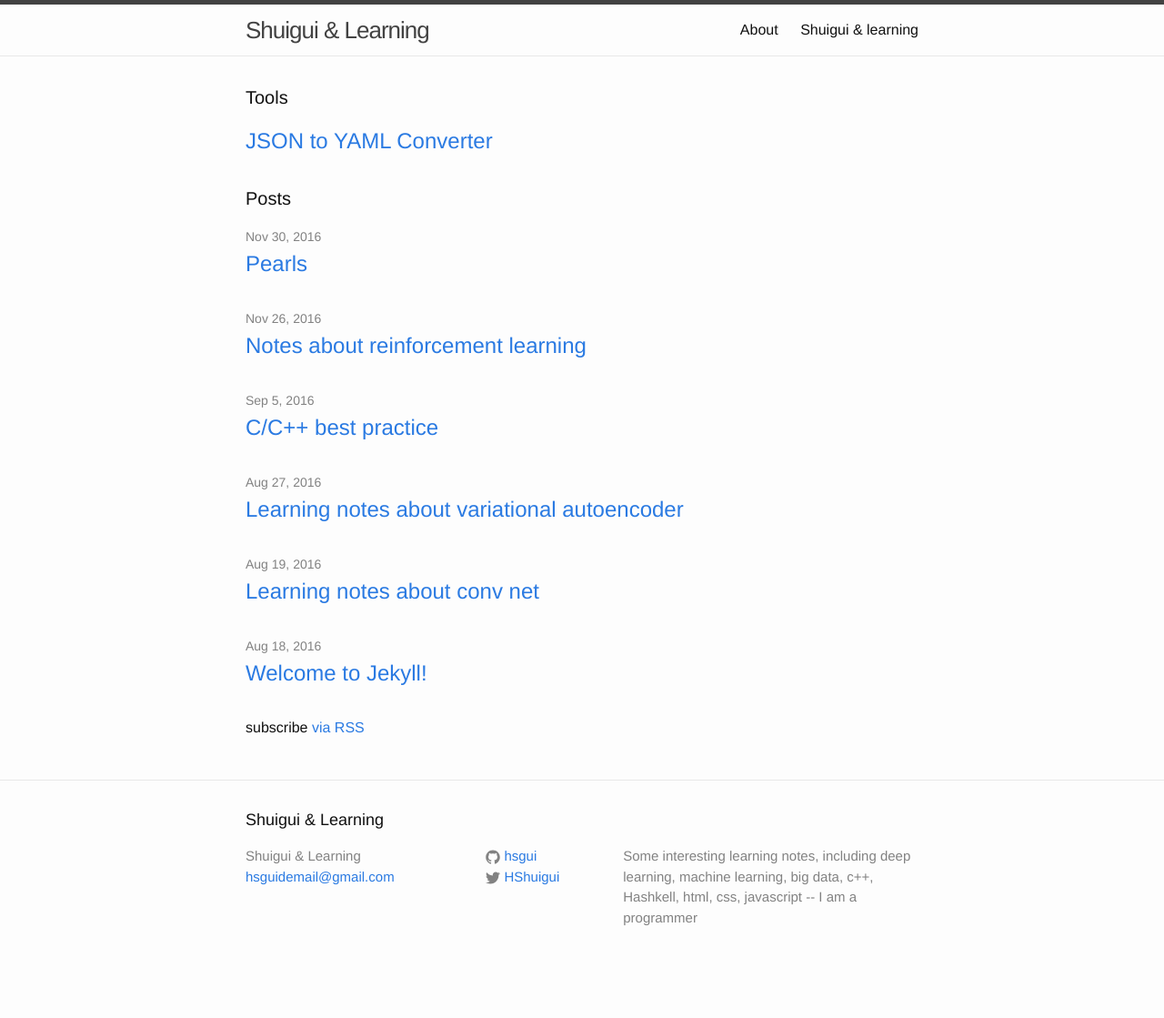
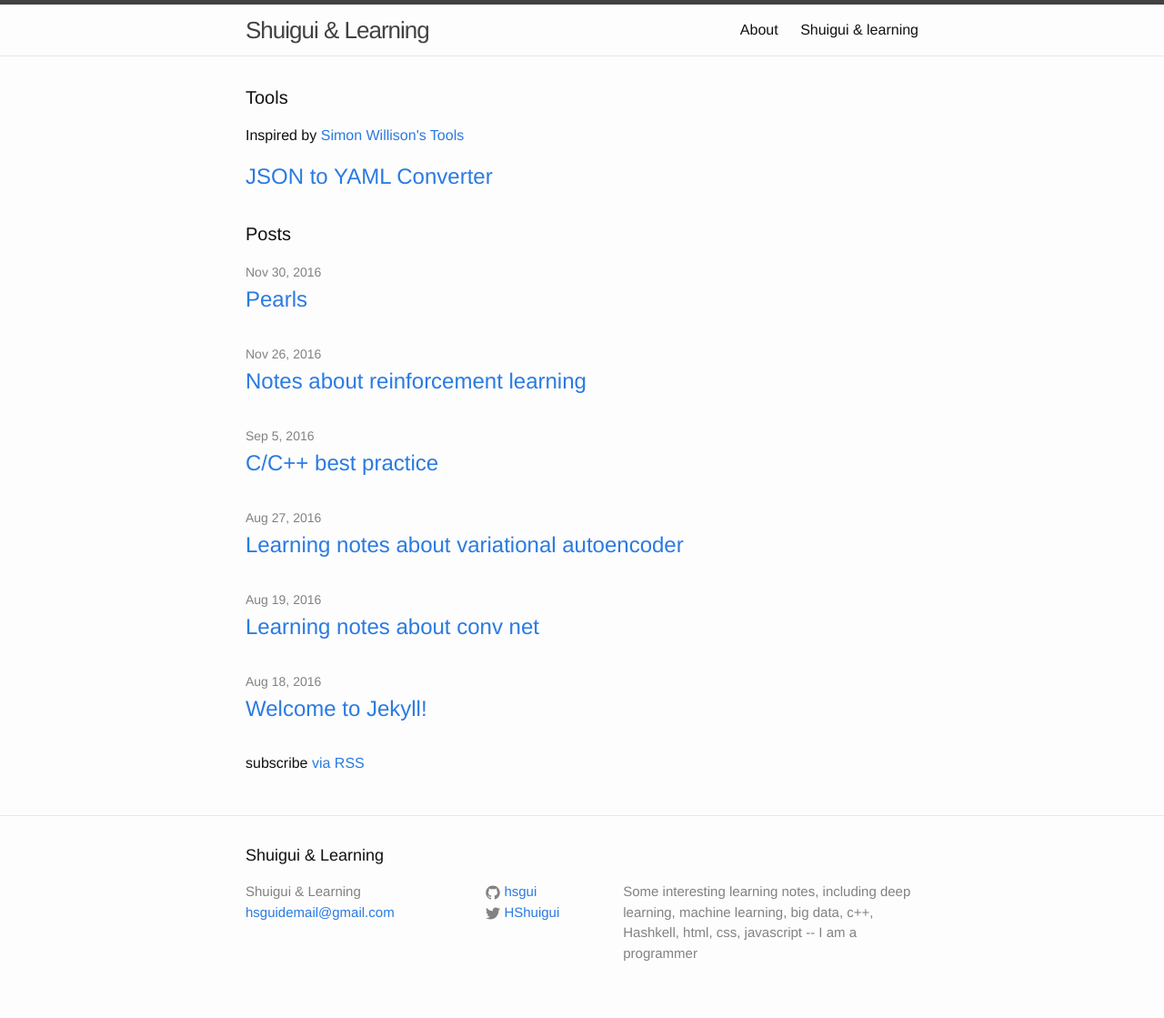
Before and after one commit to hsgui/hsgui.github.io, a Jekyll site: the page built from index.html, in a window 1280 px wide. Shown: the whole page at 91% size. Built offline with Jekyll 4.4.1, drawn with Linux system fonts in a browser that asks for light colours; before the commit the page ends 1080 px from its top, so only the background shows below that.

Commit message:
Add tribute to Simon Willison's Tools
Co-Authored-By: Claude <noreply@anthropic.com>

```diff
--- a/index.html
+++ b/index.html
@@ -6,6 +6,7 @@ title: Shuigui & learning
 <div class="home">
 
   <h1 class="page-heading">Tools</h1>
+  <p class="tools-tribute">Inspired by <a href="https://tools.simonwillison.net/">Simon Willison's Tools</a></p>
 
   <ul class="post-list">
     <li>
```
